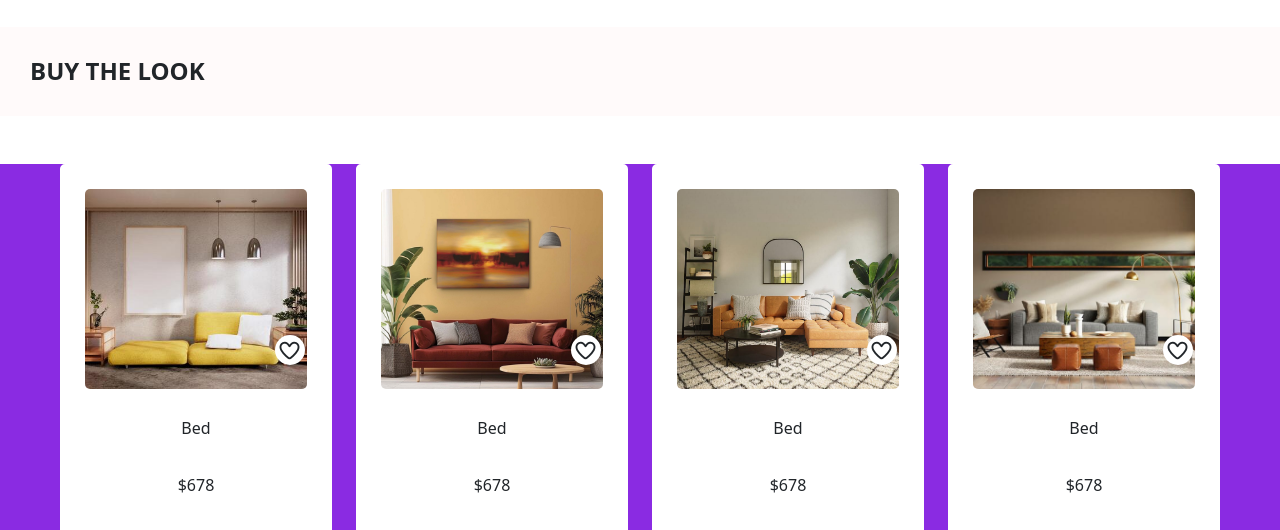
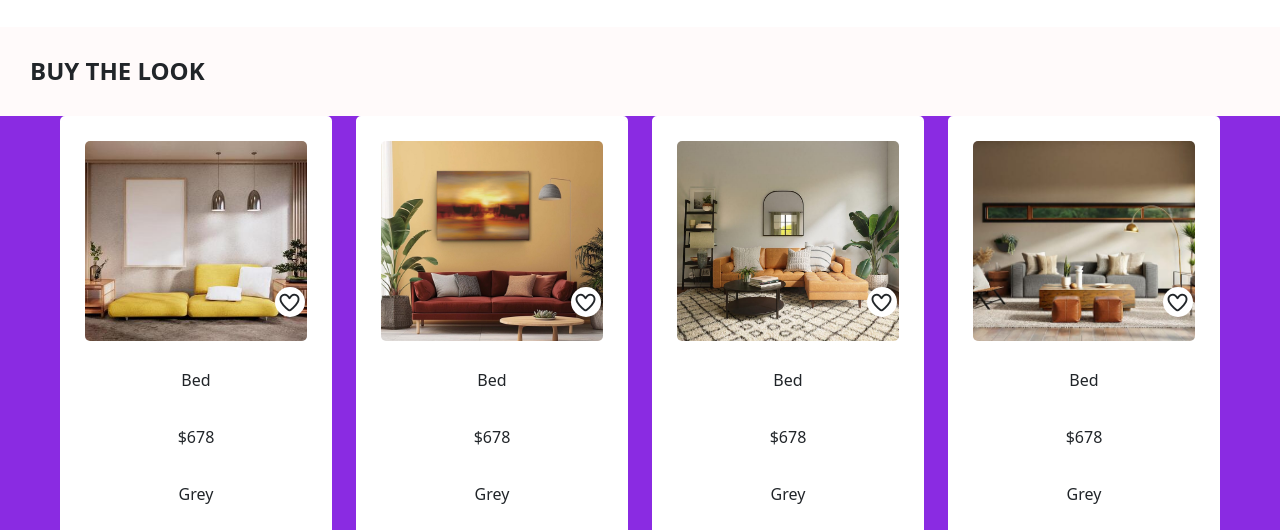
Before and after one commit to divyaravi1610/Decor-Bliss, a plain HTML site: page products.html in a window 1280 px wide. Shown: the part 256-786 px from the top of the page. Drawn offline with nearby package versions, Linux system fonts and the light colour scheme.

Commit message:
Update products.html

```diff
--- a/products.html
+++ b/products.html
@@ -98,7 +98,7 @@
 
 
         <h4 style="margin-top: 30px;font-weight: bold;background-color:snow;margin-bottom: 0;padding: 30px;">BUY THE LOOK</h4>
-        <div class="container-fluid mt-5" id="cards">
+        <div class="container-fluid mt-0" id="cards">
 
 
             <div class="row px-5">
```
